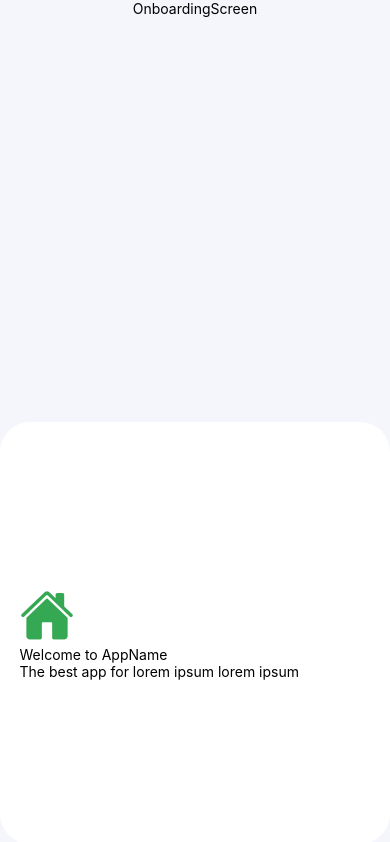
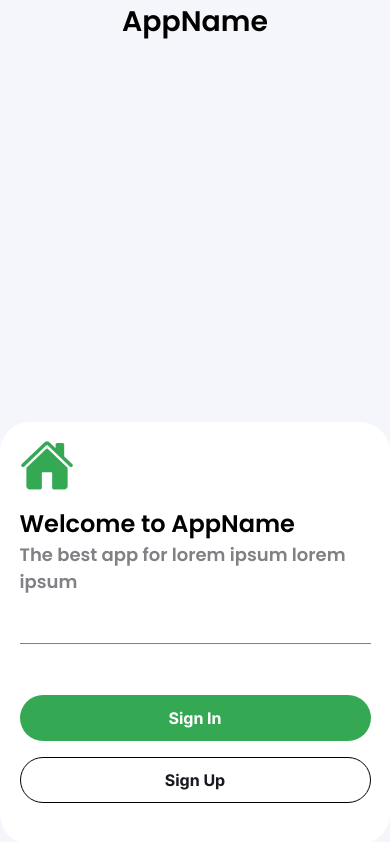
Before and after one commit to Neel-shetty/react-native-payment-details, a React Native app: screen /OnboardingScreen in a window 390 px wide. Built offline with nearby package versions, Linux system fonts and the light colour scheme.

Commit message:
onboarding setup

```diff
--- a/src/components/OnboarindScreenComponets/Modal.js
+++ b/src/components/OnboarindScreenComponets/Modal.js
@@ -3,6 +3,8 @@ import React from "react";
 import { layout } from "../../constants/layout";
 import { colors } from "../../constants/colors";
 import { Ionicons } from "@expo/vector-icons";
+import CustomButton from "../CustomButton";
+import SecondaryButton from "../SecondaryButton";
 
 const Modal = () => {
   return (
@@ -11,8 +13,19 @@ const Modal = () => {
         <Ionicons name="home" size={55} color={colors.green} />
       </View>
       <View style={styles.textContainer}>
-        <Text>Welcome to AppName</Text>
-        <Text>The best app for lorem ipsum lorem ipsum</Text>
+        <Text style={styles.title}>Welcome to AppName</Text>
+        <Text style={styles.subtitle}>
+          The best app for lorem ipsum lorem ipsum
+        </Text>
+      </View>
+      <View style={styles.line} />
+      <View style={styles.buttonContainer}>
+        <View style={{ paddingVertical: 8 }}>
+          <CustomButton title={"Sign In"} />
+        </View>
+        <View style={{ paddingVertical: 8 }}>
+          <SecondaryButton title={"Sign Up"} />
+        </View>
       </View>
     </View>
   );
@@ -31,11 +44,36 @@ const styles = StyleSheet.create({
   },
   iconContainer: {
     width: layout.widthp,
+    flex: 1,
+    alignItems: "flex-start",
+    justifyContent: "flex-end",
+    marginTop: 10,
   },
   textContainer: {
     width: layout.widthp,
+    flex: 2,
+    alignItems: "flex-start",
+    // justifyContent: "center",
+    paddingTop: 10,
   },
   title: {
-
+    fontFamily: "poppins-semibold",
+    fontSize: 24,
+  },
+  subtitle: {
+    fontFamily: "poppins-semibold",
+    fontSize: 18,
+    color: "#rgba(24, 26, 32, 0.55)",
+  },
+  line: {
+    height: 1,
+    width: layout.widthp,
+    backgroundColor: "#rgba(24, 26, 32, 0.55)",
+    marginVertical: 10,
+  },
+  buttonContainer: {
+    flex: 3,
+    alignItems: "center",
+    justifyContent: "center",
   },
 });
--- /dev/null
+++ b/src/components/SecondaryButton.js
@@ -0,0 +1,33 @@
+import { StyleSheet, Text, TouchableOpacity, View } from "react-native";
+import React from "react";
+import { layout } from "../constants/layout";
+import { colors } from "../constants/colors";
+
+const SecondaryButton = ({ title, onPress }) => {
+  return (
+    <TouchableOpacity onPress={onPress}>
+      <View style={styles.root}>
+        <Text style={styles.title}>{title}</Text>
+      </View>
+    </TouchableOpacity>
+  );
+};
+
+export default SecondaryButton;
+
+const styles = StyleSheet.create({
+  root: {
+    width: layout.widthp,
+    height: 46,
+    borderRadius: 50,
+    // backgroundColor: colors.green,
+    alignItems: "center",
+    justifyContent: "center",
+    borderWidth: 1,
+  },
+  title: {
+    fontFamily: "inter-bold",
+    fontSize: 16,
+    color: colors.black,
+  },
+});
--- a/src/screens/Login/OnboardingScreen.js
+++ b/src/screens/Login/OnboardingScreen.js
@@ -1,12 +1,15 @@
 import { StyleSheet, Text, View } from "react-native";
 import React from "react";
 import Modal from "../../components/OnboarindScreenComponets/Modal";
+import { layout } from "../../constants/layout";
 
 const OnboardingScreen = () => {
   return (
     <View style={styles.root}>
       <View style={{ flex: 1 }}>
-        <Text>OnboardingScreen</Text>
+        <View style={styles.titleContainer}>
+          <Text style={styles.title}>AppName</Text>
+        </View>
       </View>
       <View style={styles.modalContainer}>
         <Modal />
@@ -27,4 +30,13 @@ const styles = StyleSheet.create({
   modalContainer: {
     flex: 1,
   },
+  titleContainer: {
+    width: layout.widthp,
+    alignItems: "center",
+    justifyContent: "center",
+  },
+  title: {
+    fontFamily: "poppins-semibold",
+    fontSize: 28.33,
+  },
 });
```
